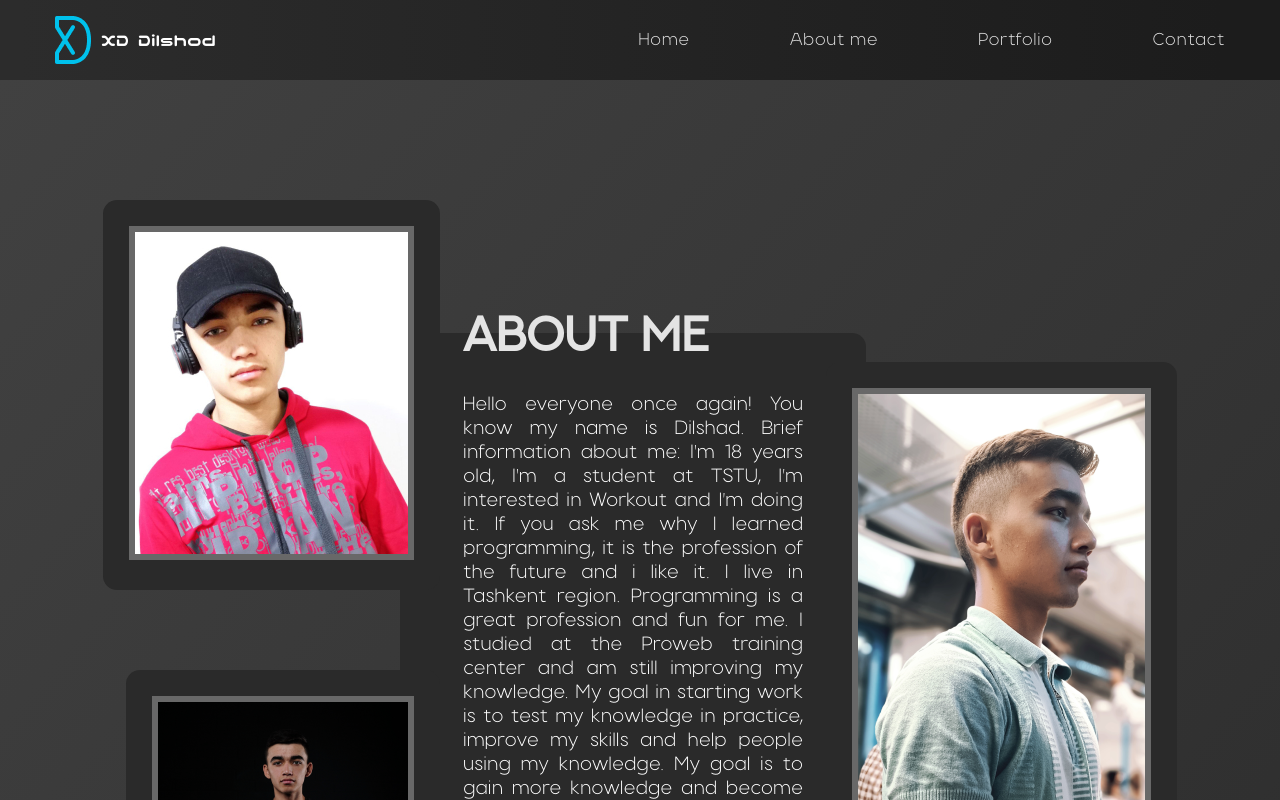
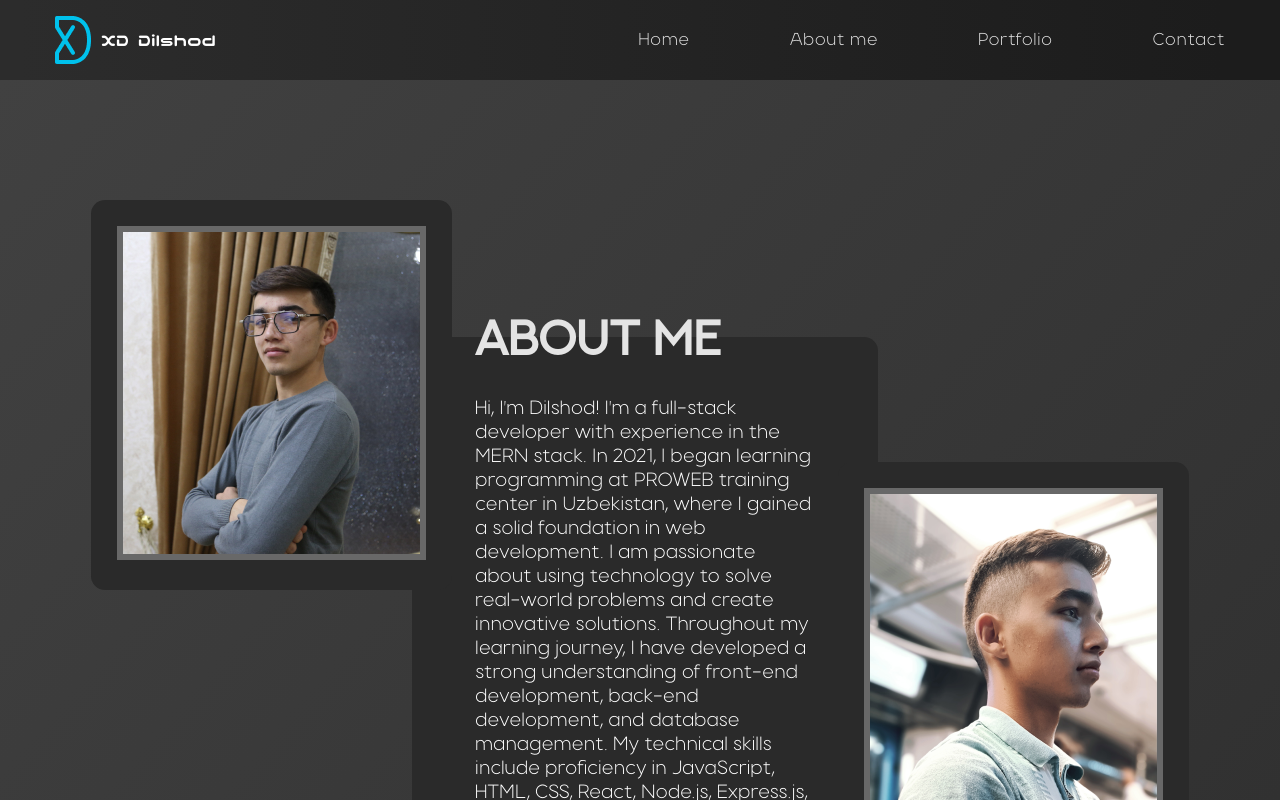
Before and after one commit to DilshodXD/portfolioReact, a React (Create React App) app: page /about in a window 1280 px wide. Shown: the top 800 px of the page. Built offline with nearby package versions, Linux system fonts and the light colour scheme.

Commit message:
add new projekt keyboard

```diff
--- a/src/pages/about/About.js
+++ b/src/pages/about/About.js
@@ -1,6 +1,6 @@
 import React from "react";
-import { LazyLoadImage } from 'react-lazy-load-image-component';
-import 'react-lazy-load-image-component/src/effects/blur.css';
+import { LazyLoadImage } from "react-lazy-load-image-component";
+import "react-lazy-load-image-component/src/effects/blur.css";
 import "./../component.css";
 import "./../media.css";
 import About1 from "./../img/about1.jpg";
@@ -13,42 +13,67 @@ const middle = () => {
       <div className="about__content-text">
         <h2 className="about__content-title">About me</h2>
         <p className="about__content-subtitle">
-          Hello everyone once again! You know my name is Dilshad. Brief information about me: I'm 18 years old, I'm a student at TSTU, I'm interested in Workout and I'm doing it. If you ask me why I learned programming, it is the profession of the future
-          and i like it.
-          I live in Tashkent region. Programming is a great profession and fun for me. I studied at the Proweb training center and am still improving my knowledge. My goal in starting work is to test my knowledge in practice, improve my skills and help people using my knowledge. My goal is to gain more knowledge and become a Fullstack and Mobile developer.
+          Hi, I'm Dilshod! I'm a full-stack developer with experience in the
+          MERN stack. In 2021, I began learning programming at PROWEB training
+          center in Uzbekistan, where I gained a solid foundation in web
+          development. I am passionate about using technology to solve
+          real-world problems and create innovative solutions. Throughout my
+          learning journey, I have developed a strong understanding of front-end
+          development, back-end development, and database management. My
+          technical skills include proficiency in JavaScript, HTML, CSS, React,
+          Node.js, Express.js, MongoDB, and Git. I am a fast learner and am
+          always seeking new challenges to improve my skills and knowledge.
+          Aside from coding, I enjoy playing chess, reading books, and exploring
+          new technologies. If you're interested in working together, please
+          feel free to reach out to me.
         </p>
       </div>
     </div>
-  )
-}
+  );
+};
 
 const full = () => {
   return (
     <>
       <div className="about__content-left">
         <div className="about__content-img">
-          <LazyLoadImage effect="blur" src={About1} alt="" className="content__img" />
+          <LazyLoadImage
+            effect="blur"
+            src={About1}
+            alt=""
+            className="content__img"
+          />
         </div>
         <div className="about__content-img">
-          <LazyLoadImage effect="blur" src={About2} alt="" className="content__img" />
+          <LazyLoadImage
+            effect="blur"
+            src={About2}
+            alt=""
+            className="content__img"
+          />
         </div>
       </div>
       {middle()}
       <div className="about__content-right">
         <div className="about__content-img">
-          <LazyLoadImage effect="blur" src={About3} alt="" className="content__img" />
+          <LazyLoadImage
+            effect="blur"
+            src={About3}
+            alt=""
+            className="content__img"
+          />
         </div>
       </div>
     </>
-  )
-}
+  );
+};
 
 const returner = () => {
   if (window.outerWidth <= 425) {
-    return middle()
+    return middle();
   }
-  return full()
-}
+  return full();
+};
 
 function Home() {
   return (
@@ -56,9 +81,7 @@ function Home() {
       <div className="about" id="about">
         <div className="container">
           <div className="about__inner">
-            <div className="about__content">
-              {returner()}
-            </div>
+            <div className="about__content">{returner()}</div>
           </div>
         </div>
       </div>
--- a/src/pages/carouselInfo.json
+++ b/src/pages/carouselInfo.json
@@ -1,12 +1,11 @@
 [
-
     {
-        "id": "1",
-        "img": "image/calc.png",
-        "title": "Calculator",
-        "text": "Calculator made in JavaScript. Used technologies: JavaScript Html Css",
-        "github": "https://github.com/DilshodXD/Calculator",
-        "link": "https://calculator-xd.netlify.app/"
+        "id": "12",
+        "img": "image/keyboard.jpg",
+        "title": "Write correctly",
+        "text": "Write correctly made in JavaScript. Used technologies: JavaScript Html Css",
+        "github": "https://github.com/DilshodXD/keyboard",
+        "link": "https://keyboard-xd.netlify.app/"
     },
     {
         "id": "6",
@@ -15,6 +14,14 @@
         "text": "Grocery store (demo). Used technologies: React Css",
         "github": "https://github.com/DilshodXD/FoodShop",
         "link": "https://foodshop-xd.netlify.app/"
+    },
+    {
+        "id": "1",
+        "img": "image/calc.png",
+        "title": "Calculator",
+        "text": "Calculator made in JavaScript. Used technologies: JavaScript Html Css",
+        "github": "https://github.com/DilshodXD/Calculator",
+        "link": "https://calculator-xd.netlify.app/"
     },
     {
         "id": "2",
--- a/src/pages/component.css
+++ b/src/pages/component.css
@@ -90,6 +90,7 @@ header {
 /* ================================================================= */
 
 .header__bottom {
+    overflow-y: hidden;
     height: 90vh;
     background: linear-gradient(90deg, #2C2C2C 1.56%, #1C1C1C 95.55%);
 }
@@ -342,7 +343,7 @@ header {
     justify-content: space-between;
     transform: translateX(40px);
     z-index: 1;
-    gap: 80px;
+    gap: 280px;
 }
 
 .about__content-right {
@@ -375,7 +376,7 @@ header {
     line-height: 24px;
     color: var(--white);
     transform: translateY(-44px);
-    text-align: justify;
+    /* text-align: justify; */
 }
 
 .about__content-img {
@@ -474,7 +475,8 @@ header {
 /* ================================================================= */
 
 .footer {
-    height: 100vh;
+    overflow-y: hidden;
+    height: 90vh;
     background: linear-gradient(90deg, #2C2C2C 1.56%, #1C1C1C 95.55%);
 }
 
@@ -707,6 +709,7 @@ header {
 }
 
 .small-footer{
-    height: 88vh;
+    height: 90vh;
+    overflow-y: hidden;
     background: linear-gradient(90deg, #2C2C2C 1.56%, #1C1C1C 95.55%);
 }
--- a/src/pages/home/Home.js
+++ b/src/pages/home/Home.js
@@ -13,7 +13,7 @@ const left = () => {
       <h1 className="header__bottom-title">Hello</h1>
       <p className="header__bottom-subtittle">I'm Dilshod Xojimuhammedov</p>
       <p className="header__bottom-text">
-        I'm a frontend developer and I've been expanding my knowledge in this field. I am learning backend and mobile programming to become a more powerful programmer in the future.
+      I am a full-stack developer and currently expanding my knowledge. In the future, I aim to work even harder to become a strong Engineer.
       </p>
       <Link to="contact" className="header__bottom-contact">
         Contact me
--- a/src/pages/media.css
+++ b/src/pages/media.css
@@ -53,6 +53,7 @@
     }
 
     .about__content {
+        border-radius: 10px;
         padding-top: 17px;
         background-color: #2a2a2a;
     }
@@ -78,6 +79,7 @@
     }
 
     .portfolio-box {
+        border-radius: 10px;
         padding: 12px;
         gap: 6px;
     }
@@ -148,7 +150,6 @@
     }
 
     .logo-img{
-        width: 30px;
         height: 30px;
     }
 
```
Also changed, not shown: public/image/keyboard.jpg (added), src/pages/img/about1.jpg.
